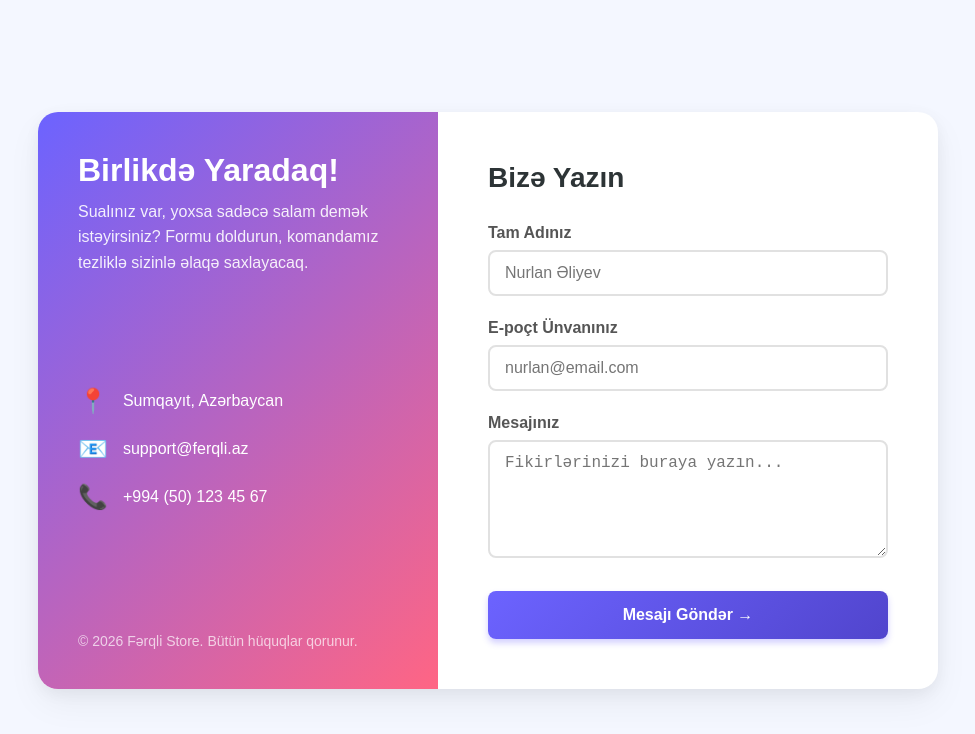
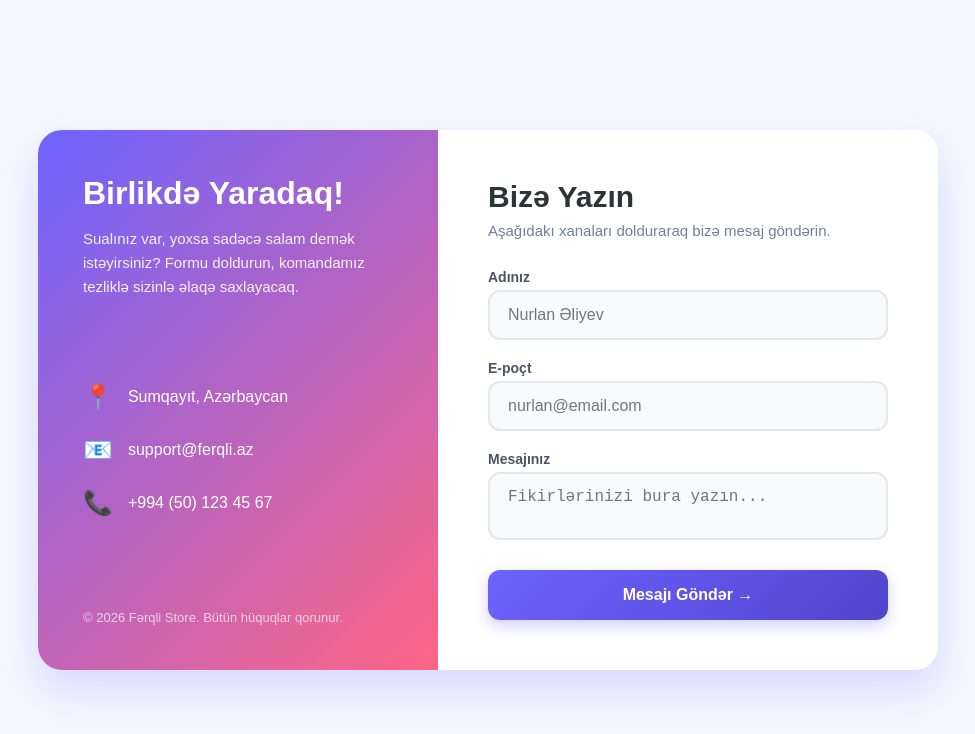
Before and after one commit to Hajialiyev-Frontend/Frontend-Project, a React (Vite) app: page /contact in a window 1280 px wide. Shown: the top 734 px of the page, without its empty margins (152-1127 px from the left). Built offline with nearby package versions, Linux system fonts and the light colour scheme.

Commit message:
Header yeniləndi və Contact səhifəsi əlavə edildi

```diff
--- a/src/pages/contact/Contact.tsx
+++ b/src/pages/contact/Contact.tsx
@@ -1,4 +1,4 @@
-import { useState } from 'react';
+import React, { useState } from 'react';
 
 export default function Contact() {
   const [name, setName] = useState<string>('');
@@ -6,98 +6,81 @@ export default function Contact() {
   const [message, setMessage] = useState<string>('');
   const [info, setInfo] = useState<string>('');
 
-  // Form göndərilməsi zamanı işləyən funksiya (TypeScript üçün xətasız tip)
   const sendForm = (e: React.FormEvent<HTMLFormElement>) => {
     e.preventDefault();
-
     console.log({ name, email, message });
-
-    setInfo("Uğurlu! Mesajınız göndərildi 🚀");
-
-    // İnputları sıfırla
+    setInfo("Uğurlu! Mesajınız kuryerlə yola düşdü 🚀");
     setName('');
     setEmail('');
     setMessage('');
-
-    // 4 saniyə sonra bildirişi sil
     setTimeout(() => setInfo(''), 4000);
-  };
-
-  const colors = {
-    primary: '#6C63FF',
-    secondary: '#FF6584',
-    bg: '#F4F7FF',
-    text: '#2D3436'
-  };
-
-  // İnputların ortaq dizaynı (TypeScript CSSProperties xətası verməməsi üçün yazılış)
-  const inputStyle: React.CSSProperties = {
-    width: '100%',
-    padding: '12px 15px',
-    margin: '8px 0',
-    border: '2px solid #E1E1E1',
-    borderRadius: '8px',
-    fontSize: '16px',
-    outline: 'none',
-    boxSizing: 'border-box'
   };
 
   return (
     <div style={{
-      backgroundColor: colors.bg,
+      backgroundColor: '#F4F7FF',
       minHeight: '100vh',
-      width: '100%',
+      width: '100vw',
       display: 'flex',
       alignItems: 'center',
       justifyContent: 'center',
       fontFamily: "sans-serif",
       padding: '20px',
-      boxSizing: 'border-box'
+      boxSizing: 'border-box',
+      position: 'fixed', // Başqa elementlərin altına düşməməsi üçün
+      top: 0,
+      left: 0,
+      zIndex: 9999
     }}>
 
+      {/* === ƏSAS KART === */}
       <div style={{
-        backgroundColor: '#fff',
+        backgroundColor: '#ffffff',
         width: '900px',
         maxWidth: '100%',
-        borderRadius: '20px',
-        boxShadow: '0 15px 35px rgba(0,0,0,0.05), 0 5px 15px rgba(0,0,0,0.05)',
+        borderRadius: '24px',
+        boxShadow: '0 20px 40px rgba(108, 99, 255, 0.2)',
         display: 'flex',
         overflow: 'hidden',
         flexWrap: 'wrap',
-        margin: 'auto'
+        margin: 'auto',
+        boxSizing: 'border-box'
       }}>
 
-        {/* === SOL TƏRƏF: Rəngli Bölmə === */}
+        {/* === SOL TƏRƏF: Rəngli Gradient Blok === */}
         <div style={{
           flex: '1 1 350px',
-          background: `linear-gradient(135deg, ${colors.primary} 0%, ${colors.secondary} 100%)`,
-          padding: '40px',
-          color: '#fff',
+          background: 'linear-gradient(135deg, #6C63FF 0%, #FF6584 100%)',
+          padding: '45px',
+          color: '#ffffff',
           display: 'flex',
           flexDirection: 'column',
           justifyContent: 'space-between',
-          boxSizing: 'border-box'
+          boxSizing: 'border-box',
+          textAlign: 'left'
         }}>
           <div>
-            <h2 style={{ fontSize: '32px', margin: '0 0 10px 0', color: '#fff' }}>Birlikdə Yaradaq!</h2>
-            <p style={{ opacity: 0.9, lineHeight: '1.6', color: '#fff' }}>
+            <h2 style={{ fontSize: '32px', margin: '0 0 15px 0', color: '#ffffff', fontWeight: 'bold' }}>
+              Birlikdə Yaradaq!
+            </h2>
+            <p style={{ opacity: 0.9, lineHeight: '1.6', color: '#ffffff', fontSize: '15px', margin: 0 }}>
               Sualınız var, yoxsa sadəcə salam demək istəyirsiniz? Formu doldurun, komandamız tezliklə sizinlə əlaqə saxlayacaq.
             </p>
           </div>
 
-          <div style={{ marginTop: '30px', display: 'flex', flexDirection: 'column', gap: '20px' }}>
-            <div style={{ display: 'flex', alignItems: 'center', gap: '15px', color: '#fff' }}>
+          <div style={{ marginTop: '30px', display: 'flex', flexDirection: 'column', gap: '25px' }}>
+            <div style={{ display: 'flex', alignItems: 'center', gap: '15px', color: '#ffffff', fontSize: '16px' }}>
               <span style={{ fontSize: '24px' }}>📍</span> Sumqayıt, Azərbaycan
             </div>
-            <div style={{ display: 'flex', alignItems: 'center', gap: '15px', color: '#fff' }}>
+            <div style={{ display: 'flex', alignItems: 'center', gap: '15px', color: '#ffffff', fontSize: '16px' }}>
               <span style={{ fontSize: '24px' }}>📧</span> support@ferqli.az
             </div>
-            <div style={{ display: 'flex', alignItems: 'center', gap: '15px', color: '#fff' }}>
+            <div style={{ display: 'flex', alignItems: 'center', gap: '15px', color: '#ffffff', fontSize: '16px' }}>
               <span style={{ fontSize: '24px' }}>📞</span> +994 (50) 123 45 67
             </div>
           </div>
 
-          <div style={{ marginTop: '40px', fontSize: '14px', opacity: 0.7, color: '#fff' }}>
+          <div style={{ marginTop: '40px', fontSize: '13px', opacity: 0.7, color: '#ffffff' }}>
             © 2026 Fərqli Store. Bütün hüquqlar qorunur.
           </div>
         </div>
@@ -107,70 +90,113 @@ export default function Contact() {
           flex: '1 1 450px',
           padding: '50px',
           position: 'relative',
-          boxSizing: 'border-box'
+          boxSizing: 'border-box',
+          backgroundColor: '#ffffff',
+          textAlign: 'left'
         }}>
-          <h2 style={{ color: colors.text, margin: '0 0 30px 0', fontSize: '28px' }}>Bizə Yazın</h2>
+          <h2 style={{ color: '#2D3436', margin: '0 0 8px 0', fontSize: '30px', fontWeight: 'bold' }}>
+            Bizə Yazın
+          </h2>
+          <p style={{ color: '#718096', margin: '0 0 30px 0', fontSize: '15px' }}>
+            Aşağıdakı xanaları dolduraraq bizə mesaj göndərin.
+          </p>
 
           {info && (
             <div style={{
               backgroundColor: '#D1FAE5',
               color: '#065F46',
               padding: '15px',
-              borderRadius: '8px',
-              marginBottom: '20px',
+              borderRadius: '12px',
+              marginBottom: '25px',
               fontWeight: 'bold',
               textAlign: 'center',
-              border: '1px solid #A7F3D0'
+              border: '1px solid #A7F3D0',
+              fontSize: '15px'
             }}>
               {info}
             </div>
           )}
 
-          <form onSubmit={sendForm} style={{ display: 'flex', flexDirection: 'column' }}>
+          <form onSubmit={sendForm} style={{ display: 'flex', flexDirection: 'column', width: '100%' }}>
 
-            <label style={{ fontWeight: '600', color: '#555', textAlign: 'left', display: 'block' }}>Tam Adınız</label>
+            <label style={{ fontWeight: '600', color: '#4A5568', fontSize: '14px', marginBottom: '5px', display: 'block' }}>
+              Adınız
+            </label>
             <input
               type="text"
               placeholder="Nurlan Əliyev"
               value={name}
               onChange={(e) => setName(e.target.value)}
               required
-              style={inputStyle}
+              style={{
+                width: '100%',
+                padding: '14px 18px',
+                margin: '0 0 20px 0',
+                border: '2px solid #E2E8F0',
+                borderRadius: '12px',
+                fontSize: '16px',
+                outline: 'none',
+                boxSizing: 'border-box',
+                backgroundColor: '#F8FAFC'
+              }}
             />
 
-            <label style={{ fontWeight: '600', color: '#555', marginTop: '15px', textAlign: 'left', display: 'block' }}>E-poçt Ünvanınız</label>
+            <label style={{ fontWeight: '600', color: '#4A5568', fontSize: '14px', marginBottom: '5px', display: 'block' }}>
+              E-poçt
+            </label>
             <input
               type="email"
               placeholder="nurlan@email.com"
               value={email}
               onChange={(e) => setEmail(e.target.value)}
               required
-              style={inputStyle}
+              style={{
+                width: '100%',
+                padding: '14px 18px',
+                margin: '0 0 20px 0',
+                border: '2px solid #E2E8F0',
+                borderRadius: '12px',
+                fontSize: '16px',
+                outline: 'none',
+                boxSizing: 'border-box',
+                backgroundColor: '#F8FAFC'
+              }}
             />
 
-            <label style={{ fontWeight: '600', color: '#555', marginTop: '15px', textAlign: 'left', display: 'block' }}>Mesajınız</label>
+            <label style={{ fontWeight: '600', color: '#4A5568', fontSize: '14px', marginBottom: '5px', display: 'block' }}>
+              Mesajınız
+            </label>
             <textarea
-              placeholder="Fikirlərinizi buraya yazın..."
-              value={message}
-              onChange={(e) => setMessage(e.target.value)}
-              required
-              rows={5}
-              style={{ ...inputStyle, resize: 'vertical' }}
+              placeholder="Fikirlərinizi bura yazın..."
+              style={{
+                width: '100%',
+                padding: '14px 18px',
+                margin: '0 0 20px 0',
+                border: '2px solid #E2E8F0',
+                borderRadius: '12px',
+                fontSize: '16px',
+                outline: 'none',
+                boxSizing: 'border-box',
+                backgroundColor: '#F8FAFC',
+                resize: 'none'
+              }}
             />
 
             <button
               type="submit"
               style={{
-                background: `linear-gradient(135deg, ${colors.primary} 0%, #5145CD 100%)`,
-                color: '#fff',
+                background: 'linear-gradient(135deg, #6C63FF 0%, #5145CD 100%)',
+                color: '#ffffff',
                 border: 'none',
-                padding: '15px 20px',
-                borderRadius: '8px',
+                padding: '16px 20px',
+                borderRadius: '12px',
                 fontSize: '16px',
                 fontWeight: 'bold',
                 cursor: 'pointer',
-                marginTop: '25px',
-                boxShadow: '0 4px 6px rgba(108, 99, 255, 0.3)'
+                marginTop: '10px',
+                boxShadow: '0 6px 15px rgba(108, 99, 255, 0.3)',
+                width: '100%',
+                boxSizing: 'border-box'
               }}
             >
               Mesajı Göndər →
```
Also changed, not shown: src/pages/contact/Contact.css (added, +154 -0 lines).
